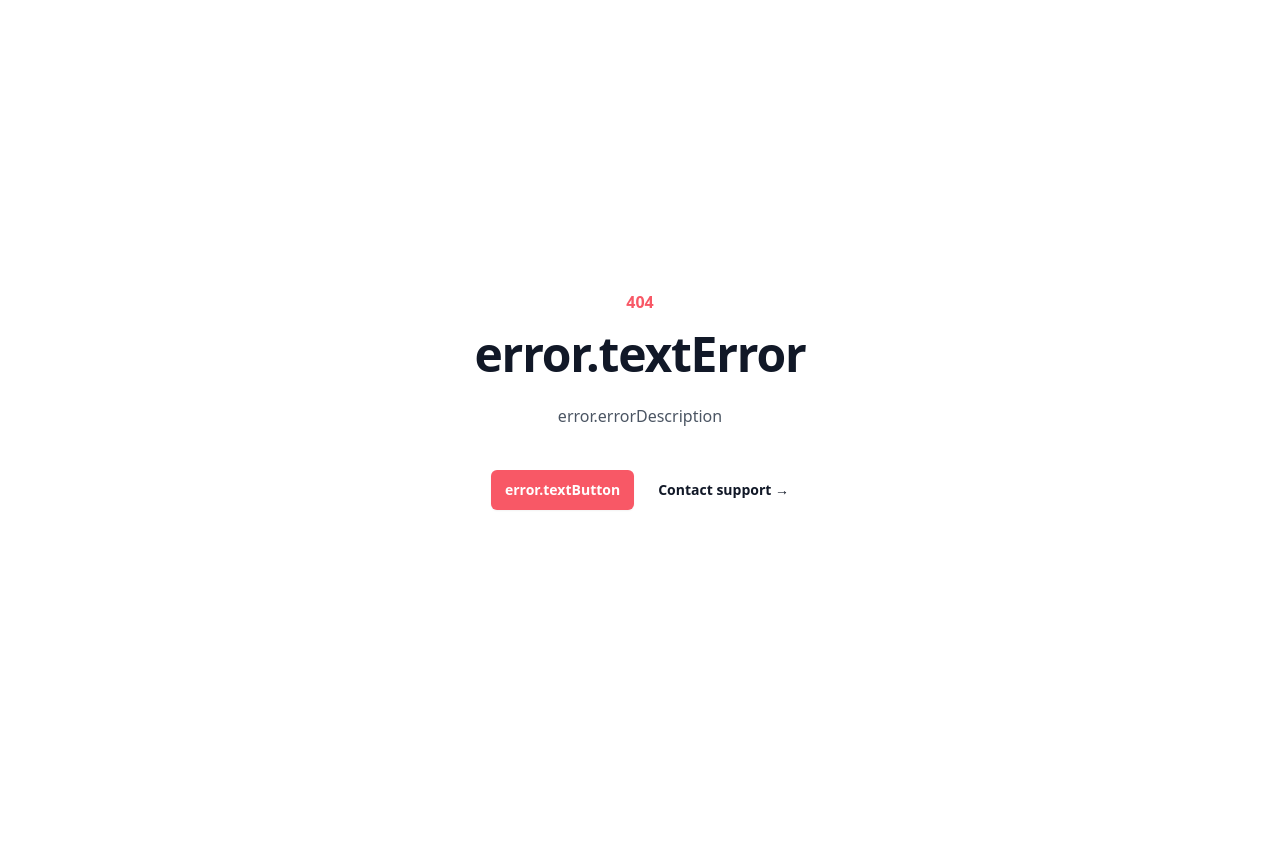
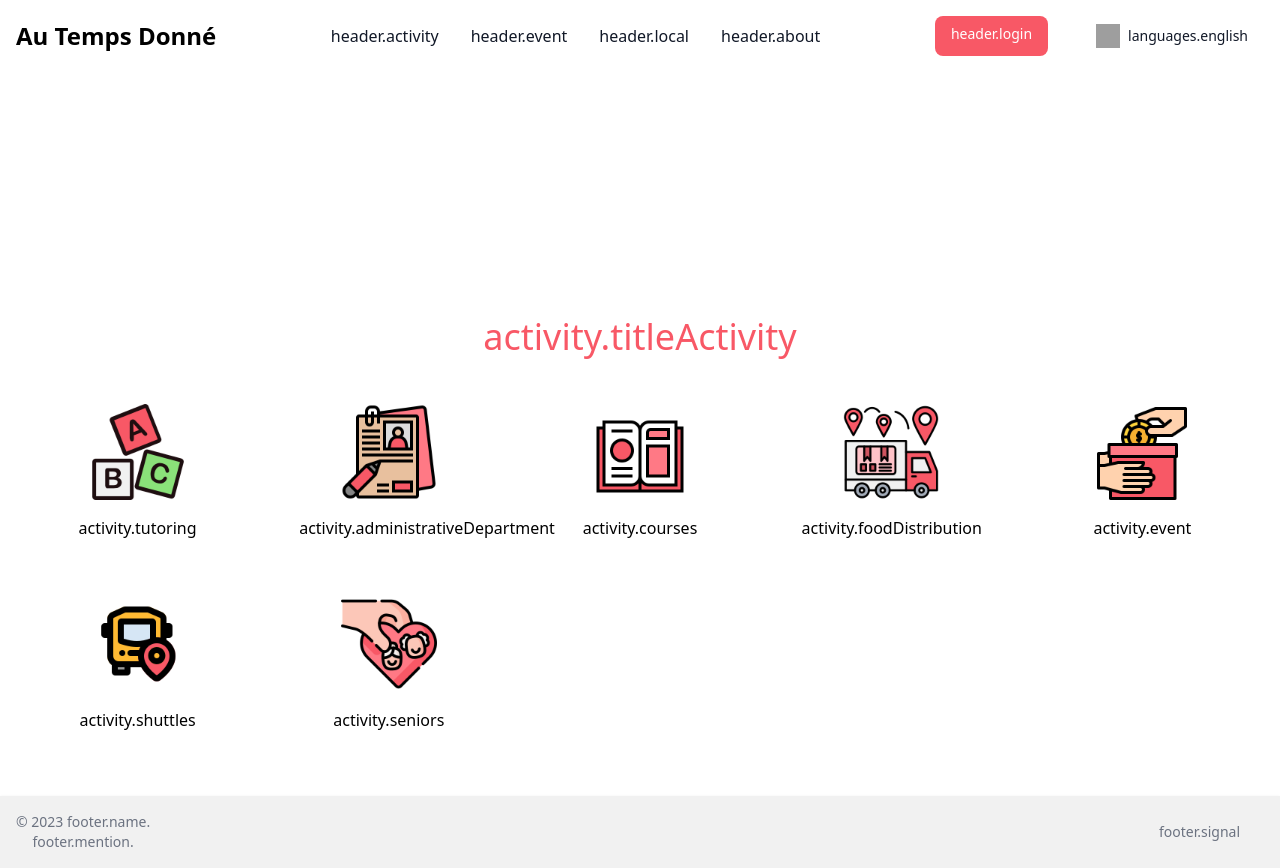
Before and after one commit to Akasuraax/ATD-Front, a React (Vite) app in the folder ATD-Front/: page /activity in a window 1280 px wide. Before the commit this address had no page. Before the commit the page ends 800 px from the top, so only its background shows below. Built offline with nearby package versions, Linux system fonts and the light colour scheme; grey boxes are pictures that could not be loaded.

Commit message:
Add Page activity

```diff
--- a/ATD-Front/src/App.jsx
+++ b/ATD-Front/src/App.jsx
@@ -4,13 +4,11 @@ import Header from './components/Header/Header.jsx'
 import Home from './page/Home/Home.jsx';
 import Activity from "./page/Activity.jsx";
 import Footer from './components/Footer/Footer.jsx'
-import ActivityForm from "./page/ActivityForm/ActivityForm.jsx";
 import Ticket from "./page/Ticket/Ticket.jsx";
 import Error from "./page/error/error.jsx";
 import {createBrowserRouter, Outlet, RouterProvider} from "react-router-dom";
 import Login from "./page/Login/Login.jsx";
 import Register from "./page/Register/Register.jsx";
-import LanguageSelector from "./components/LanguageSelector.jsx";
 import BeneficiaryForm from "./page/Register/Forms/beneficiary.jsx";
 import PartnerForm from "./page/Register/Forms/partner.jsx";
 import VolunteerForm from "./page/Register/Forms/volunteer.jsx";
@@ -30,6 +28,10 @@ function App() {
                 {
                     path :'login',
                     element: <Login/>
+                },
+                {
+                    path :'activity',
+                    element: <Activity/>
                 },
                 {
                     path :'register',
--- a/ATD-Front/src/components/ActivityComponent.jsx
+++ b/ATD-Front/src/components/ActivityComponent.jsx
@@ -5,19 +5,23 @@ import distribution from '../../files/image/distribution.png'
 import donation from '../../files/image/donation.png'
 import emplacement from '../../files/image/emplacement.png'
 import oldCare from '../../files/image/old-care.png'
+import {useTranslation} from "react-i18next";
 
 function ActivityComponent(){
-    const titleActivity = "Nos activités";
-    const foodDistribution = "Distribution alimentaire";
-    const administrativeDepartment = "Service administratif";
-    const shuttles = "Navettes pour rendez-vous éloignés";
-    const courses  = "Cours d’alphabétisation pour adultes";
-    const tutoring  = "Soutien scolaire pour enfant";
-    const event = "Organisation d’évènements de récoltes de fonds";
-    const seniors = "Visites et activités pour personnes âgées.";
+
+    const { t } = useTranslation();
+
+    const titleActivity = t("activity.titleActivity");
+    const foodDistribution = t("activity.foodDistribution");
+    const administrativeDepartment = t("activity.administrativeDepartment");
+    const shuttles = t("activity.shuttles");
+    const courses  = t("activity.courses");
+    const tutoring  = t("activity.tutoring");
+    const event = t("activity.event");
+    const seniors = t("activity.seniors");
 
     return (
-        <div className="bg-[#F1F1F1] py-12 sm:py-12 mt-32">
+        <div className="bg-white py-12 sm:py-12 mt-32">
             <div className="mx-auto max-w-7xl px-6 lg:px-8">
                 <h2 className="text-center homeTitle">{titleActivity}</h2>
                 <div
--- a/ATD-Front/src/components/Header/Header.jsx
+++ b/ATD-Front/src/components/Header/Header.jsx
@@ -14,7 +14,7 @@ function Header() {
 
     const menu = [{
         name :  t("header.activity"),
-        link:   ""
+        link:   "activity"
     },
     {
         name :  t("header.event"),
@@ -66,9 +66,9 @@ function Header() {
                      id="navbar-cta">
                     <ul className="flex flex-col font-medium p-4 md:p-0 mt-4 border border-gray-100 rounded-lg bg-gray-50 md:space-x-8 rtl:space-x-reverse md:flex-row md:mt-0 md:border-0 md:bg-white dark:bg-gray-800 md:dark:bg-gray-900 dark:border-gray-700">
                         {menu.map((menu) => (
-                            <li>
-                                <a href={menu.link}
-                                   className="block py-2 px-3 md:p-0 text-gray-900 rounded hover:bg-gray-100 md:hover:bg-transparent md:hover:text-[#E84856] md:dark:hover:text-blue-500 dark:text-white dark:hover:bg-gray-700 dark:hover:text-white md:dark:hover:bg-transparent dark:border-gray-700">{menu.name}</a>
+                            <li key={menu.name}>
+                                <NavLink to={menu.link}
+                                   className="block py-2 px-3 md:p-0 text-gray-900 rounded hover:bg-gray-100 md:hover:bg-transparent md:hover:text-[#E84856] md:dark:hover:text-blue-500 dark:text-white dark:hover:bg-gray-700 dark:hover:text-white md:dark:hover:bg-transparent dark:border-gray-700">{menu.name}</NavLink>
                             </li>
                         ))}
                     </ul>
--- a/ATD-Front/src/locales/en/translation.json
+++ b/ATD-Front/src/locales/en/translation.json
@@ -91,6 +91,16 @@
     "placeHolderMsg": "Formulate your problem...",
     "submitBtn": "Send message"
   },
+  "activity": {
+    "titleActivity": "Our Activities",
+    "foodDistribution": "Food Distribution",
+    "administrativeDepartment": "Administrative Services",
+    "shuttles": "Shuttles for Remote Appointments",
+    "courses": "Adult Literacy Classes",
+    "tutoring": "Tutoring for Children",
+    "event": "Organizing Fundraising Events",
+    "seniors": "Visits and Activities for Seniors"
+  },
   "footer": {
     "name": "Au Temps Donné",
     "signal": "Report a problem",
--- a/ATD-Front/src/locales/fr/translation.json
+++ b/ATD-Front/src/locales/fr/translation.json
@@ -91,6 +91,16 @@
     "placeHolderMsg" : "Formulez votre problème...",
     "submitBtn" : "Envoyer le message"
   },
+  "activity" : {
+    "titleActivity" : "Nos activités",
+    "foodDistribution" : "Distribution alimentaire",
+    "administrativeDepartment" : "Service administratif",
+    "shuttles" : "Navettes pour rendez-vous éloignés",
+    "courses"  : "Cours d’alphabétisation pour adultes",
+    "tutoring"  : "Soutien scolaire pour enfant",
+    "event" : "Organisation d’évènements de récoltes de fonds",
+    "seniors" : "Visites et activités pour personnes âgées."
+    },
   "footer" : {
     "name" : "Au Temps Donné",
     "signal" : "Signaler un problème",
--- a/ATD-Front/src/page/Activity.jsx
+++ b/ATD-Front/src/page/Activity.jsx
@@ -1,7 +1,11 @@
 import ActivityComponent from "../components/ActivityComponent.jsx";
 
 function Activity(){
-    return(<ActivityComponent></ActivityComponent>);
+    return(
+        <div className="homeBody max-w-screen-xl flex flex-nowrap justify-between mx-auto">
+            <ActivityComponent></ActivityComponent>
+        </div>
+    );
 }
 
 export default Activity;
```
Also changed, not shown: ATD-Front/src/page/Home/Home.jsx (+1 -7 lines).
